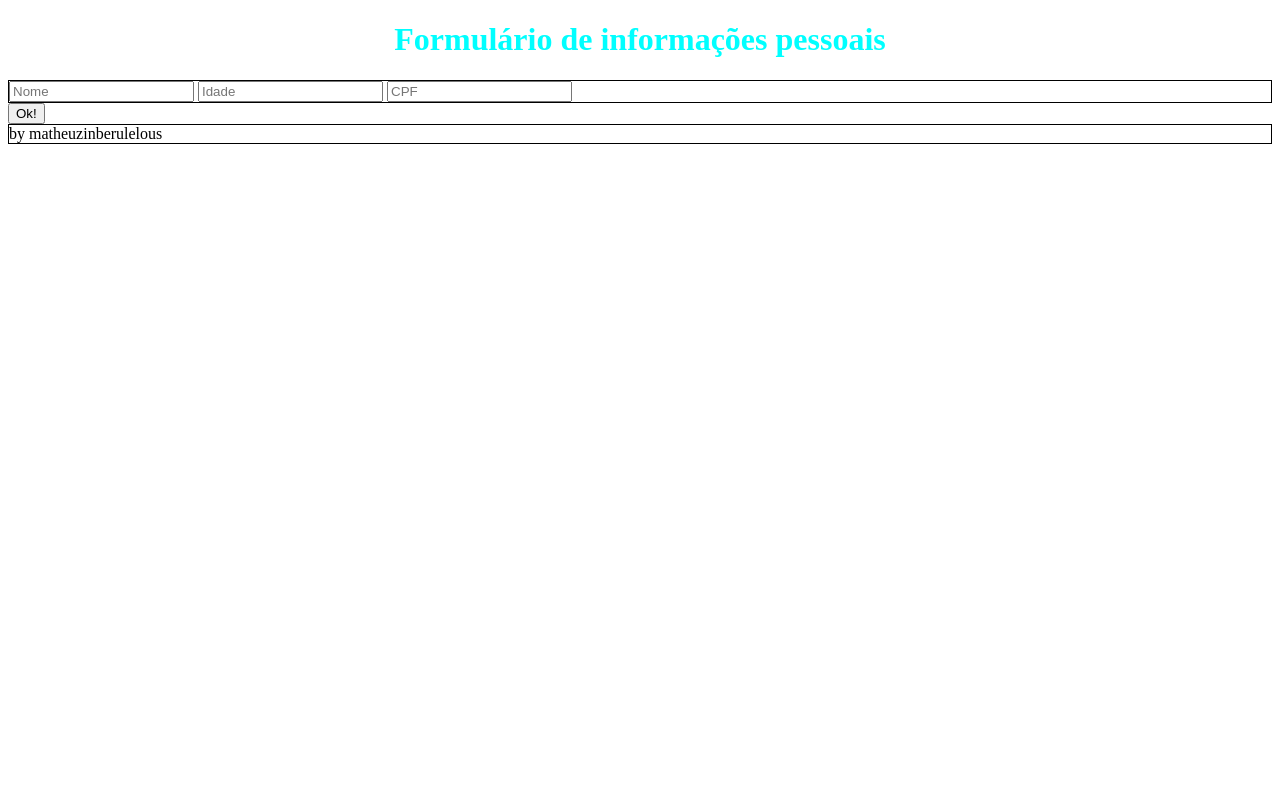
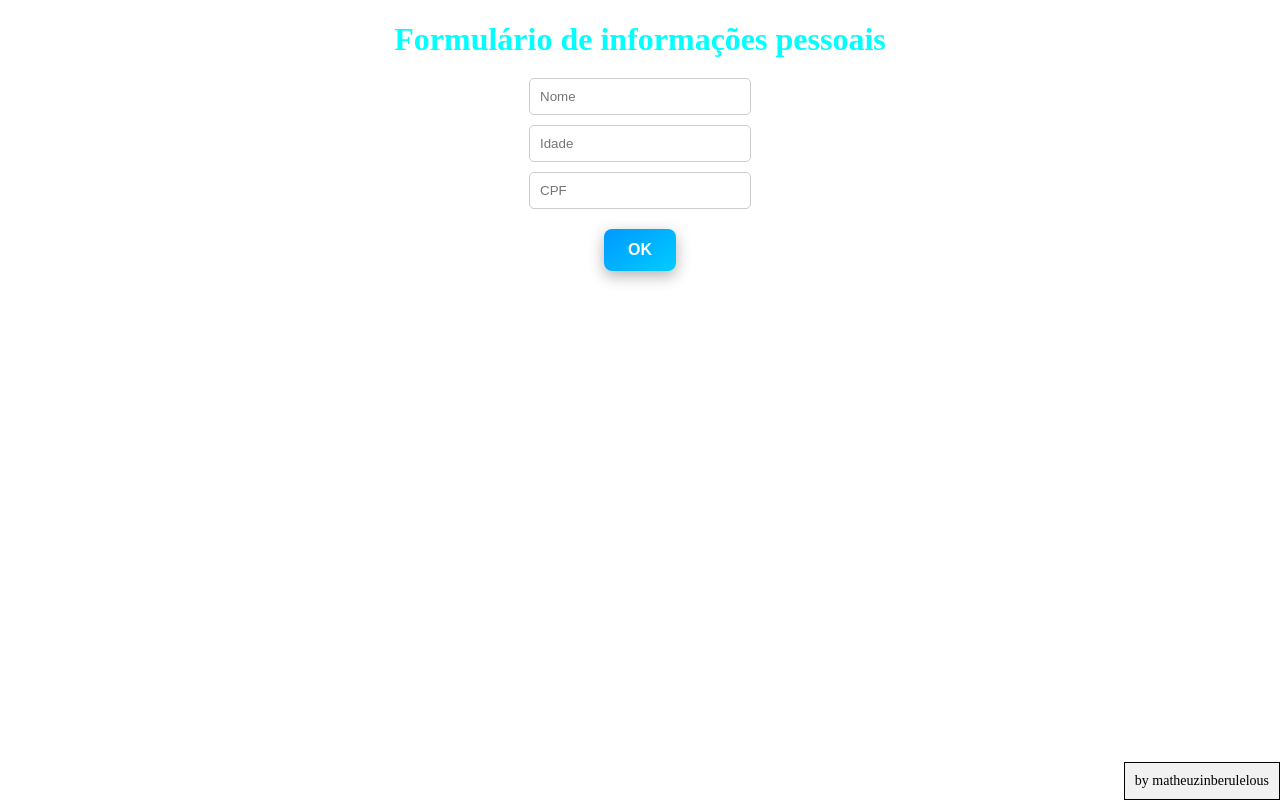
Before and after one commit to mathq10/ProgramacaoWeb, a plain HTML site: page index.html in a window 1280 px wide. Drawn offline with Linux system fonts and the light colour scheme.

Commit message:
commit FODASTICO

```diff
--- a/estilo.css
+++ b/estilo.css
@@ -1,13 +1,69 @@
 #titulo {
     color: aqua;
     text-align: center;
+    margin-bottom: 20px;
 
 }
 
 .entradas-formulario {
-    border: 1px solid;
+    display: flex;
+    flex-direction: column;
+    align-items: center;
+    margin-bottom: 20px;
+    gap: 10px;
+
+}
+
+.entradas-formulario input {
+    padding: 10px;
+    width: 200px;
+    border: 1px solid #ccc;
+    border-radius: 5px;
+}
+
+
+a {
+    display: flex;
+    justify-content: center;
+    text-decoration: none;
+
+}
+
+button {
+    padding: 12px 24px;
+    border: none;
+    border-radius: 8px;
+    background: linear-gradient(145deg, #0099ff, #00ccff);
+    color: white;
+    font-size: 16px;
+    font-weight: bold;
+    cursor: pointer;
+    transition: all 0.3s ease;
+    box-shadow: 0 5px 15px rgba(0, 0, 0, 0.3);
+    outline: none;
+}
+
+button:hover {
+    background: linear-gradient(145deg, #00ccff, #0099ff);
+    box-shadow: 0 8px 20px rgba(0, 0, 0, 0.4);
+    transform: translateY(-2px);
+}
+
+button:active {
+    background: linear-gradient(145deg, #0099ff, #00ccff);
+    box-shadow: 0 3px 10px rgba(0, 0, 0, 0.3);
+    transform: translateY(1px);
 }
 
 .rodape {
+    position: fixed;
+    bottom: 0;
+    right: 0;
     border: 1px solid;
+    padding: 10px;
+    background-color: #f1f1f1;
+    color: #000;
+    font-size: 14px;
+
+
 }
--- a/index.html
+++ b/index.html
@@ -14,7 +14,7 @@
     <input type="text" placeholder="CPF">
     </div>
     <a href="./boa.html">
-        <button>Ok!</button>
+        <button>OK</button>
     </a>
 
     <footer class="rodape">by matheuzinberulelous</footer>
```
Also changed, not shown: boa.html (+12 -2 lines), assests/img/p2.png.JPG (added).
